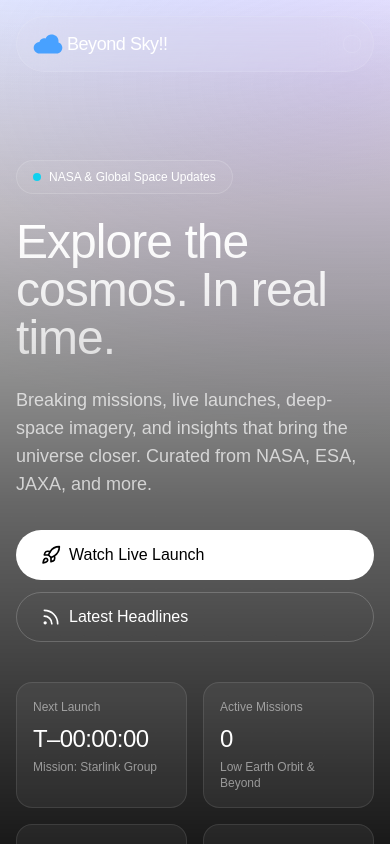
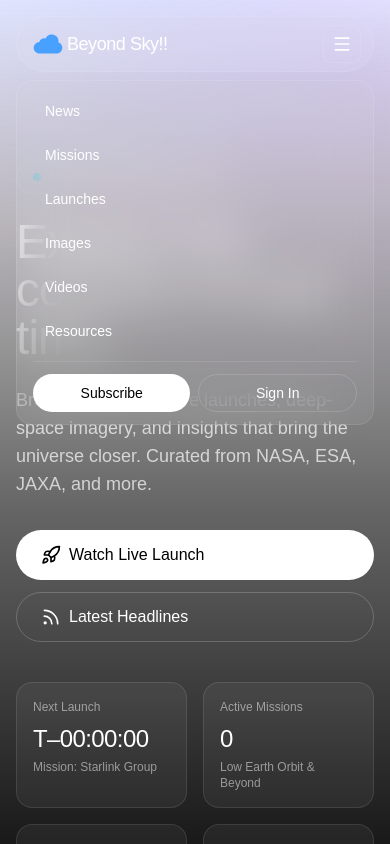
Before and after one commit to aakash-gupta02/Beyond-Sky, a Next.js app: page / in a window 390 px wide. Both pictures are taken after a click on the button 352 px from the left and 44 px from the top of the page. Shown: the top 844 px of the page. Built offline with nearby package versions, Linux system fonts and the light colour scheme.

Commit message:
responsive navbar

```diff
--- a/src/components/Navbar.jsx
+++ b/src/components/Navbar.jsx
@@ -1,17 +1,19 @@
-import React from 'react'
+"use client"
+import React, { useState } from 'react'
 import Logo from './Logo'
+import { Menu, X } from 'lucide-react'
 
 const Navbar = () => {
+  const [menuOpen, setmenuOpen] = useState(false)
+
+
   return (
     //   <!-- Header -->
     <header className="fixed top-4 left-4 right-4 z-50">
       <div className="max-w-7xl mx-auto">
         <div className="h-14 bg-white/5 border border-white/10 rounded-full flex items-center justify-between px-3 backdrop-blur-xl">
           <div className="flex items-center gap-3 pl-1">
-          {/* <div className="w-8 h-8 rounded-full bg-white/10 border border-white/15 grid place-items-center">
-            <span className="text-xs font-semibold tracking-tight">ON</span>
-          </div> */}
-          {/* <span className="text-lg font-medium tracking-tight">Beyond Sky!!</span> */}
+
             <Logo />
             <span className="hidden md:inline-flex text-xs px-2 py-1 rounded-full border border-cyan-400/25 text-cyan-300/90 bg-cyan-400/10">Live Feeds</span>
           </div>
@@ -30,14 +32,22 @@ const Navbar = () => {
             <button className="px-4 py-2 text-sm bg-white text-black rounded-full hover:bg-white/90 transition-all">Subscribe</button>
           </div>
 
-        <button id="mobileMenuBtn" className="md:hidden p-2 hover:bg-white/10 rounded-lg border border-white/10 transition-colors">
-          <i data-lucide="menu" className="w-5 h-5"></i>
+          <button
+
+            onClick={() => setmenuOpen(!menuOpen)}
+            className="md:hidden p-2 hover:bg-white/10 rounded-lg border border-white/10 transition-colors">
+            <Menu className="w-5 h-5" />
           </button>
         </div>
 
         {/* <!-- Mobile Menu --> */}
-      <div id="mobileMenu" className="md:hidden mt-2 hidden">
+
+        {menuOpen &&
+
+            <div id="mobileMenu" className="md:hidden mt-2 ">
           <div className="bg-white/5 border border-white/10 rounded-2xl px-4 py-3 backdrop-blur-xl">
+
+
             <div className="grid gap-2 text-sm">
               <a href="#" className="px-3 py-2 rounded-lg hover:bg-white/10">News</a>
               <a href="#" className="px-3 py-2 rounded-lg hover:bg-white/10">Missions</a>
@@ -52,8 +62,13 @@ const Navbar = () => {
             </div>
           </div>
         </div>
+
+
+        }
+
+
       </div>
-  </header>  )
+    </header>)
 }
 
 export default Navbar
```
Lines whose indentation alone changed are shown as unchanged.
